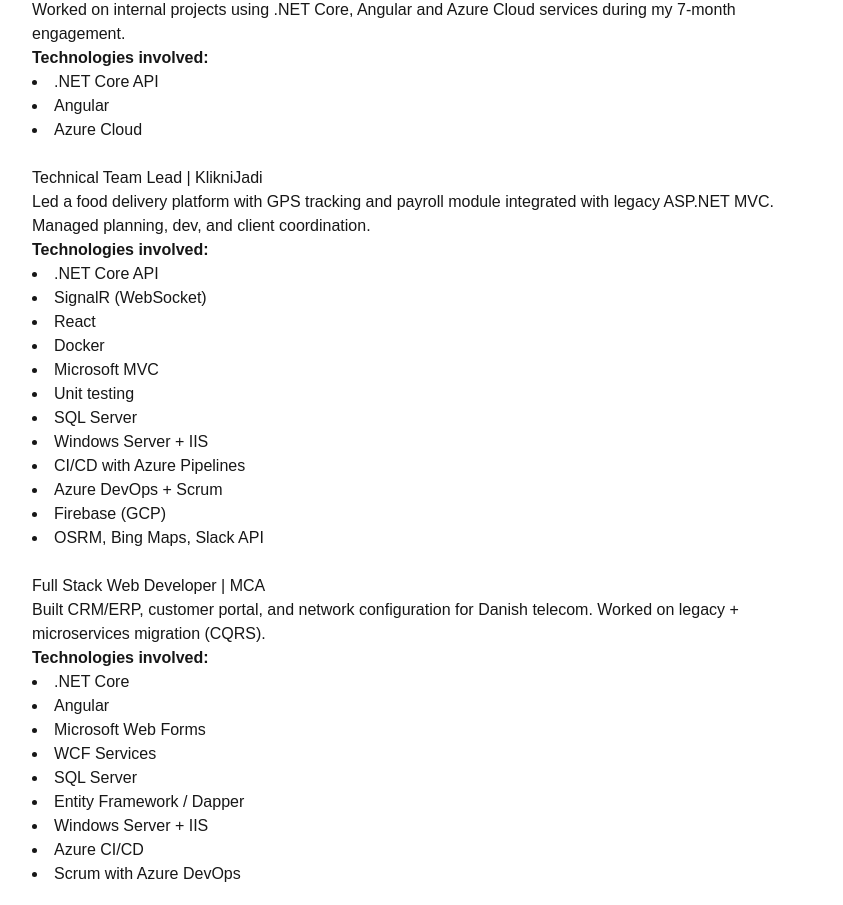
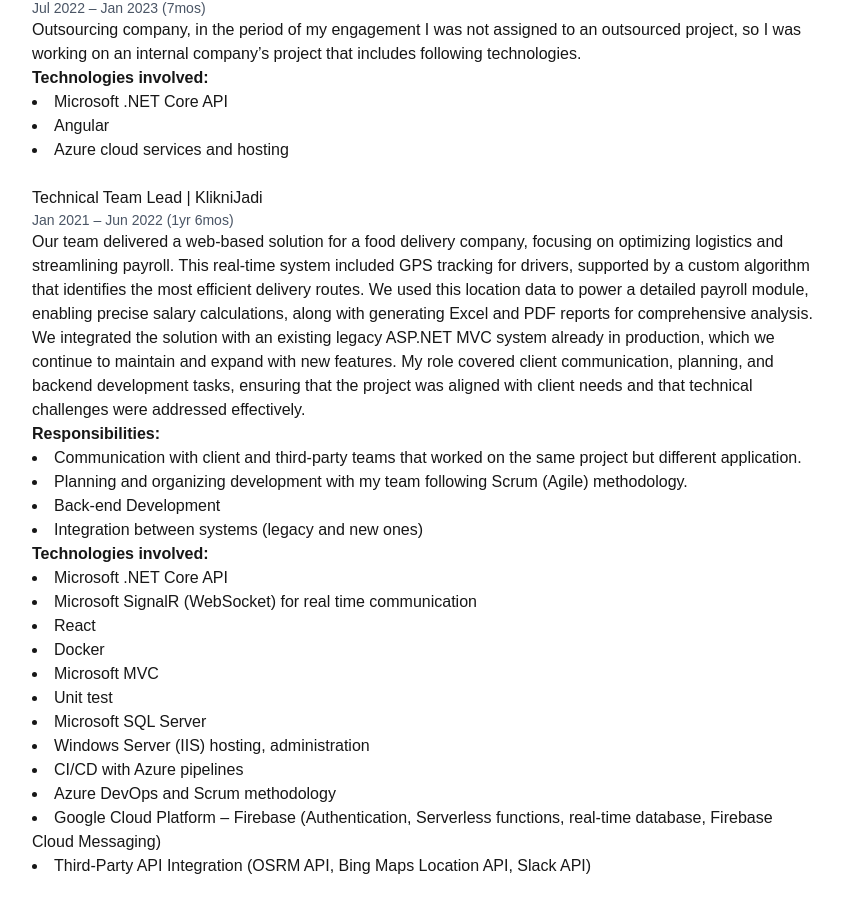
Before and after one commit to ManevN/portfolio-website, a Next.js app in the folder my-portfolio/: page /about in a window 1280 px wide. Shown: the part 1198-2103 px from the top of the page, without its empty margins (216-1059 px from the left). Built offline with nearby package versions, Linux system fonts and the light colour scheme.

Commit message:
update about about me

```diff
--- a/my-portfolio/src/app/about/page.tsx
+++ b/my-portfolio/src/app/about/page.tsx
@@ -47,7 +47,14 @@
         <h3>Professional Experience</h3>
         {aboutMe.experience.map((job, idx) => (
           <article key={idx} className="mb-6">
-            <h4>{job.role}</h4>
+            <h4>
+              {job.role}
+              {job.period && (
+                <span className="block text-sm font-normal text-gray-600 dark:text-gray-400">
+                  {job.period}
+                </span>
+              )}
+            </h4>
             <p>{job.description}</p>
 
             {job.responsibilities && (
--- a/my-portfolio/src/data/about.ts
+++ b/my-portfolio/src/data/about.ts
@@ -37,50 +37,82 @@
     },
     {
       role: "Senior Software Engineer | ScaleFocus",
+      period: "Jul 2022 – Jan 2023 (7mos)",
+      years: "Jul 2022 – Jan 2023 (7mos)",
       description:
-        "Worked on internal projects using .NET Core, Angular and Azure Cloud services during my 7-month engagement.",
-      technologies: [".NET Core API", "Angular", "Azure Cloud"],
+        "Outsourcing company, in the period of my engagement I was not assigned to an outsourced project, so I was working on an internal company’s project that includes following technologies.",
+      technologies: [
+        "Microsoft .NET Core API",
+        "Angular",
+        "Azure cloud services and hosting"
+      ]
     },
     {
       role: "Technical Team Lead | KlikniJadi",
+      period: "Jan 2021 – Jun 2022 (1yr 6mos)",
+      years: "Jan 2021 – Jun 2022 (1yr 6mos)",
       description:
-        "Led a food delivery platform with GPS tracking and payroll module integrated with legacy ASP.NET MVC. Managed planning, dev, and client coordination.",
+        "Our team delivered a web-based solution for a food delivery company, focusing on optimizing logistics and streamlining payroll. This real-time system included GPS tracking for drivers, supported by a custom algorithm that identifies the most efficient delivery routes. We used this location data to power a detailed payroll module, enabling precise salary calculations, along with generating Excel and PDF reports for comprehensive analysis.\nWe integrated the solution with an existing legacy ASP.NET MVC system already in production, which we continue to maintain and expand with new features. My role covered client communication, planning, and backend development tasks, ensuring that the project was aligned with client needs and that technical challenges were addressed effectively.",
       technologies: [
-        ".NET Core API",
-        "SignalR (WebSocket)",
+        "Microsoft .NET Core API",
+        "Microsoft SignalR (WebSocket) for real time communication",
         "React",
         "Docker",
         "Microsoft MVC",
-        "Unit testing",
-        "SQL Server",
-        "Windows Server + IIS",
-        "CI/CD with Azure Pipelines",
-        "Azure DevOps + Scrum",
-        "Firebase (GCP)",
-        "OSRM, Bing Maps, Slack API",
+        "Unit test",
+        "Microsoft SQL Server",
+        "Windows Server (IIS) hosting, administration",
+        "CI/CD with Azure pipelines",
+        "Azure DevOps and Scrum methodology",
+        "Google Cloud Platform – Firebase (Authentication, Serverless functions, real-time database, Firebase Cloud Messaging)",
+        "Third-Party API Integration (OSRM API, Bing Maps Location API, Slack API)"
       ],
+      responsibilities: [
+        "Communication with client and third-party teams that worked on the same project but different application.",
+        "Planning and organizing development with my team following Scrum (Agile) methodology.",
+        "Back-end Development",
+        "Integration between systems (legacy and new ones)"
+      ]
     },
     {
       role: "Full Stack Web Developer | MCA",
+      period: "Jan 2019 – Dec 2020 (2 yrs)",
+      years: "Jan 2019 – Dec 2020 (2 yrs)",
       description:
-        "Built CRM/ERP, customer portal, and network configuration for Danish telecom. Worked on legacy + microservices migration (CQRS).",
+        "We worked on a web-based solution for a major telecom company in Denmark, designed as a large-scale system with multiple components: a publicly accessible customer portal, an internal CRM/ERP for the company, and a network configuration module handling tasks like device scanning, configuration updates, and signal strength monitoring.\nAlongside maintaining the legacy system, we were actively planning and executing a migration to a new microservices-based version using the CQRS pattern. Both the legacy and new solutions were in production, fully integrated to ensure a seamless transition and continuity in service.",
       technologies: [
-        ".NET Core",
+        "Microsoft .NET Core",
         "Angular",
         "Microsoft Web Forms",
-        "WCF Services",
-        "SQL Server",
-        "Entity Framework / Dapper",
-        "Windows Server + IIS",
-        "Azure CI/CD",
-        "Scrum with Azure DevOps",
+        "Microsoft WCF Services",
+        "Microsoft SQL Server database",
+        "Entity Framework, Dapper",
+        "Windows Server (IIS) hosting, Administration",
+        "CI/CD with Azure pipelines",
+        "Azure DevOps and Scrum methodology"
       ],
+      responsibilities: [
+        "Full Stack development",
+        "Reviewing pull requests",
+        "Participating in planning sessions"
+      ]
     },
     {
       role: "Software Developer | Duna",
+      period: "Aug 2017 – Dec 2018 (1yr 5mos)",
+      years: "Aug 2017 – Dec 2018 (1yr 5mos)",
       description:
-        "Built WPF desktop app for internal logistics with complex SQL stored procedures and WCF services.",
-      technologies: ["WPF (C#)", "SQL Server", "WCF Services"],
+        "We developed a desktop application solution for a package delivery company, tailored exclusively for internal company use. The application’s core logic and reporting functionality were heavily reliant on SQL stored procedures, providing me with extensive experience in database management and complex SQL query optimization.",
+      technologies: [
+        "Microsoft Windows Presentation Foundation (WPF) with C#",
+        "Microsoft SQL Server database",
+        "Microsoft WCF Services"
+      ],
+      responsibilities: [
+        "Front- and back-end development.",
+        "Reviewing pull requests",
+        "Participating in planning sessions"
+      ]
     },
     {
       role: "Backend Developer | Skip Crowds (Apr 2020 – Jun 2020)",
```
